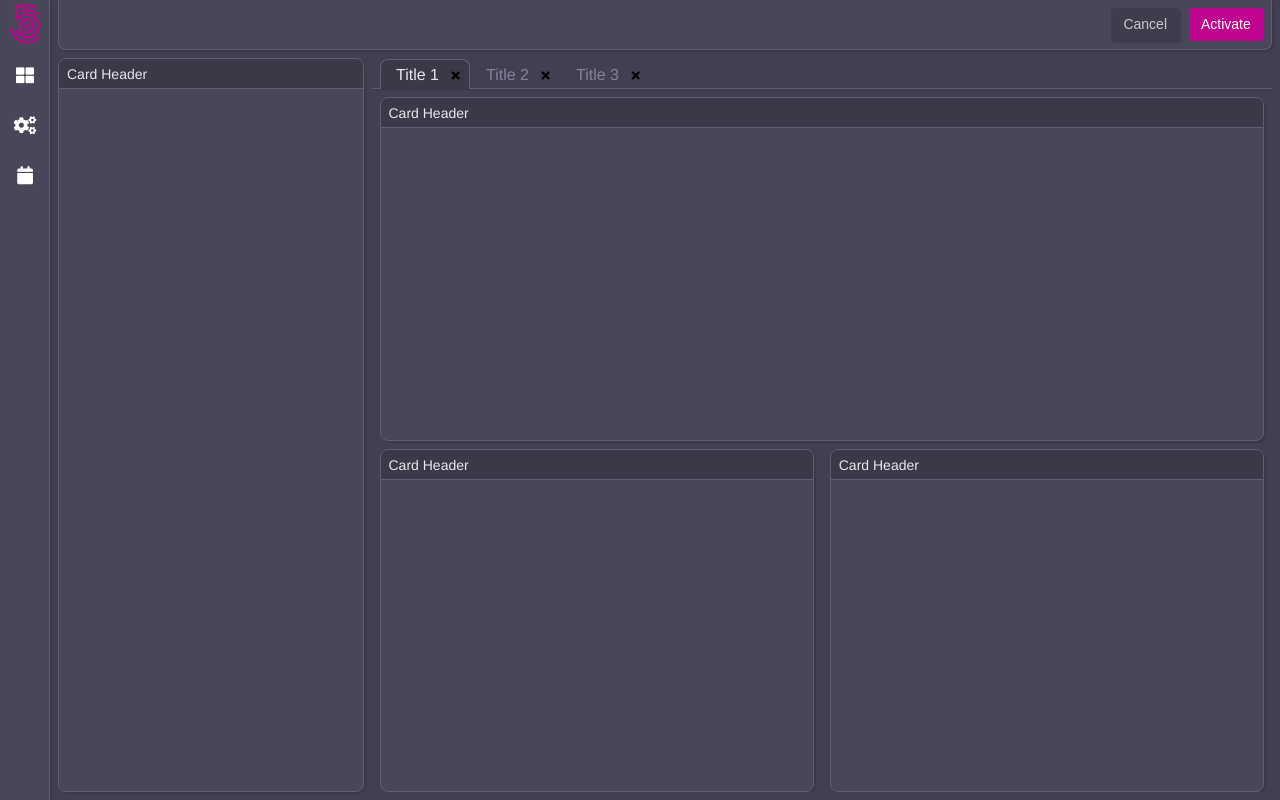
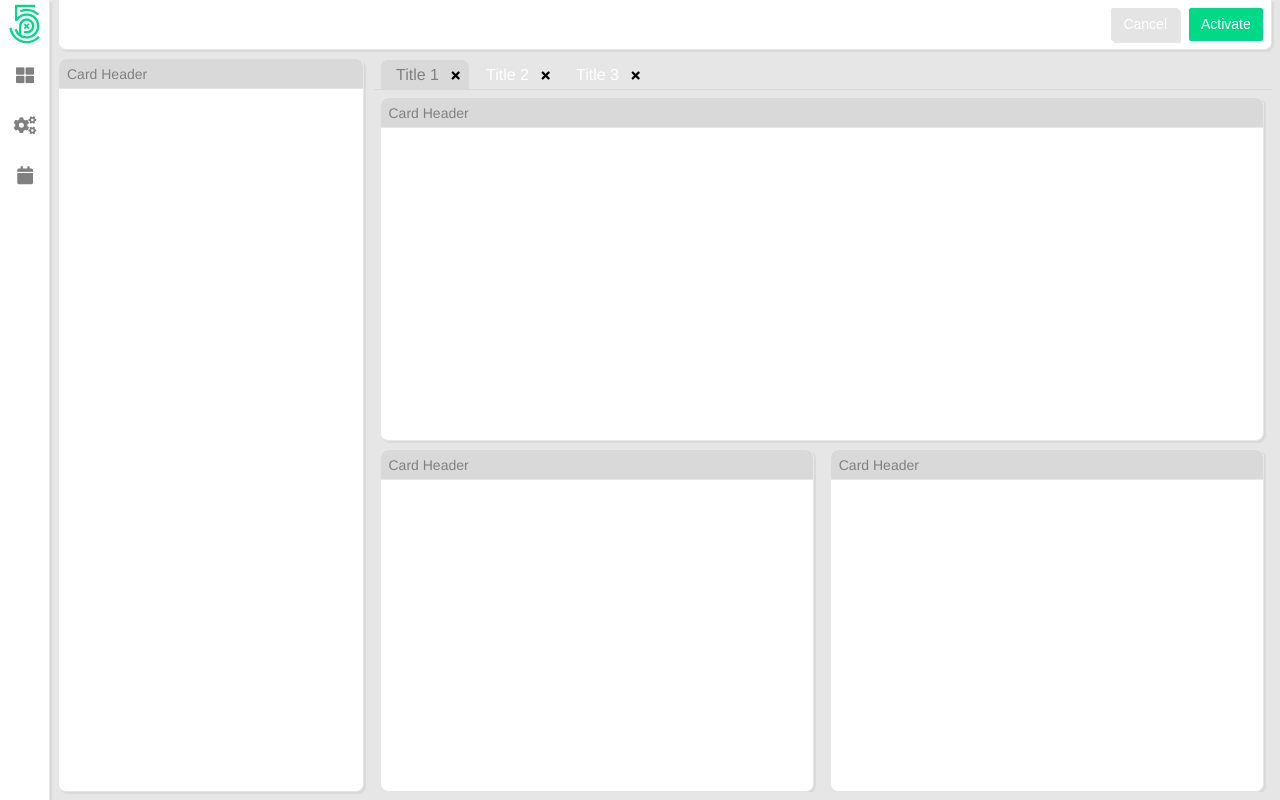
Before and after one commit to venkyraju/vui, a React app: page / in a window 1280 px wide. Built offline with nearby package versions, Linux system fonts and the light colour scheme.

Commit message:
feat: gh pages added for buid

```diff
--- a/app/styles/index.less
+++ b/app/styles/index.less
@@ -1,7 +1,7 @@
 @import './vendor/reset.less';
 @import './fonts/css/all.css';
 
-@import './themes/dark.less';
+@import './themes/light.less';
 @import './mixins/shadow.less';
 @import './mixins/layout.less';
 
--- a/app/styles/themes/light.less
+++ b/app/styles/themes/light.less
@@ -37,6 +37,7 @@
 
 @vui-primary-font-color: @vui-secondary-darkest;
 @vui-secondary-font-color: @vui-secondary-darkest;
+@vui-font-light-color: @vui-secondary-lighter;
 
 @vui-primary-border-color: @vui-secondary-dark;
 @vui-secondary-border-color: @vui-secondary-light;
--- a/package.json
+++ b/package.json
@@ -6,6 +6,7 @@
   "scripts": {
     "start": "webpack-dev-server --open --hot --mode development",
     "build": "webpack --mode production",
+    "predeploy":"npm run build",
     "deploy": "gh-pages -d build"
   },
   "homepage": "https://venkyraju.github.io/vui/",
```
Also changed, not shown: 2 other files.
